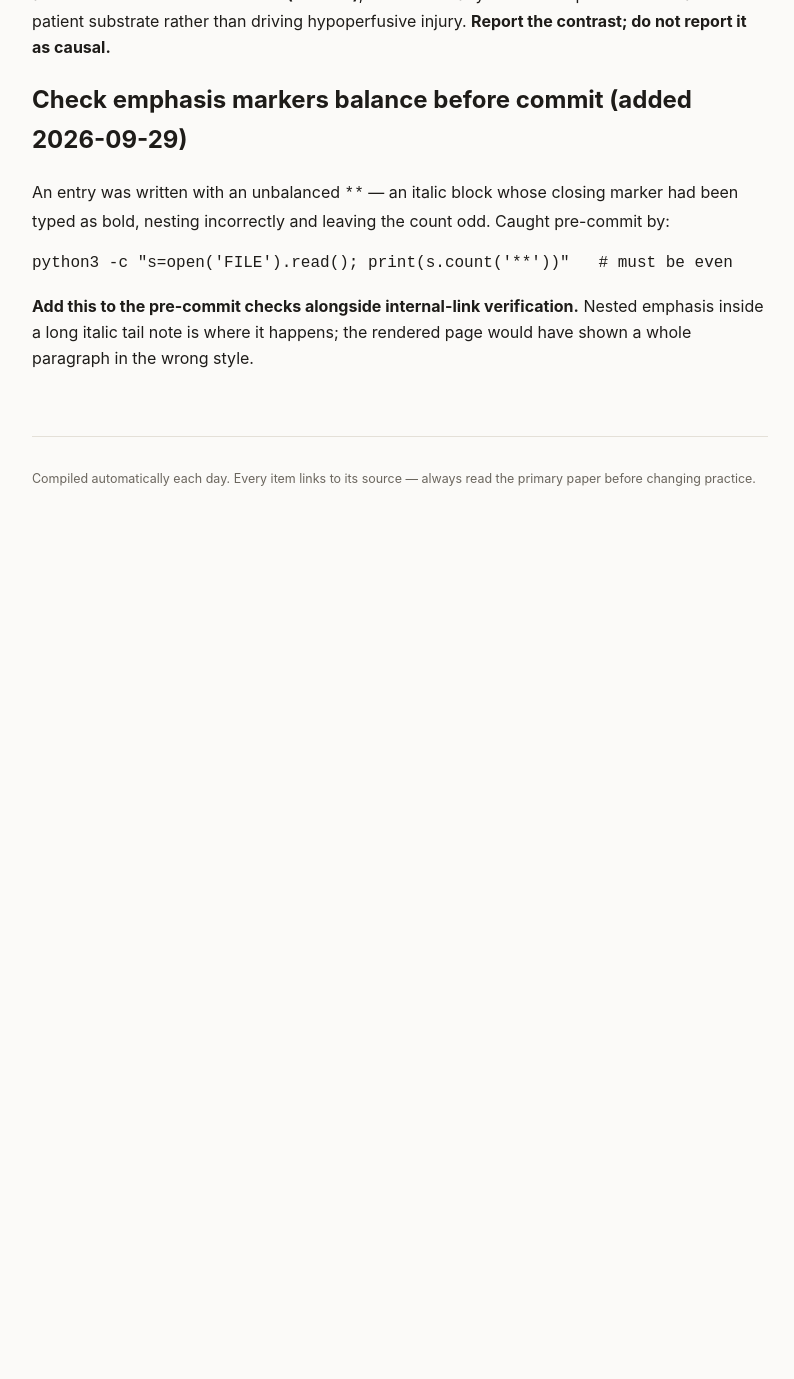
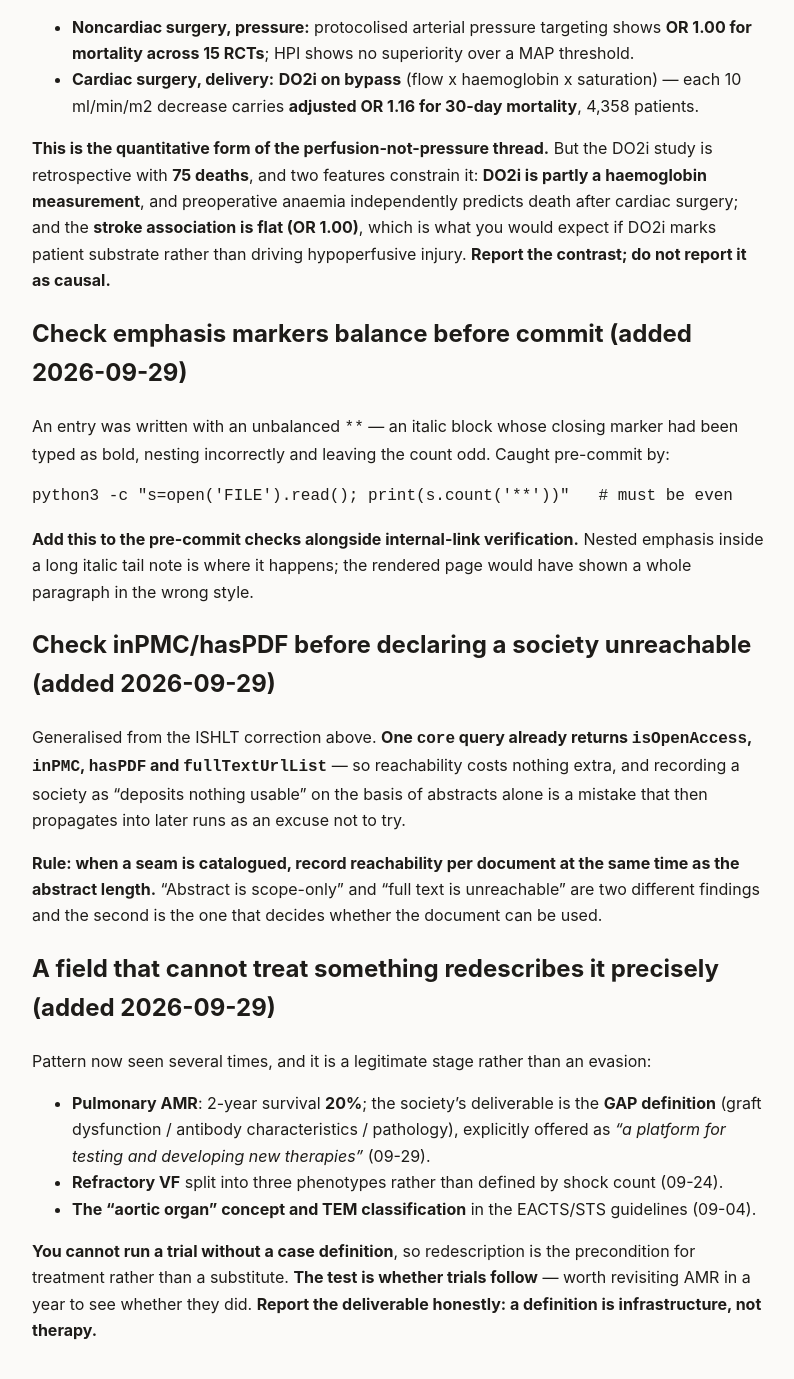
Before and after one commit to nicusilviuu/medical-literature, a Jekyll site: the page built from claude/source-notes.md, in a window 1280 px wide and 1400 px high, scrolled down 37306 px. Shown: the top 1379 px of the window, without its empty margins (240-1034 px from the left). Built offline with Jekyll 4.4.1, drawn with Linux system fonts in a browser that asks for light colours; our own code applies the rules of GitHub Pages for plain Markdown files; before the commit the page ends 37872 px from its top, so only the background shows below that; some of the changed text lies outside the part shown.

Commit message:
Add 2026-09-29 guidelines watch; ISHLT seam closed, own rule corrected
An informative nil return for the first time in a week: the French and society
sweeps both returned zero across a populated window (1,449 / 989 / 1,679
records for 26-28 September), so unlike the stall days these are real
negatives.

The day closes the ISHLT seam with three documents. The pulmonary
antibody-mediated rejection statement leads on its own number - a two-year
survival of 20% - and what the society produced in response is a definition,
the three-axis GAP framework, offered explicitly as a platform for developing
therapies. The page says plainly that the deliverable is research
infrastructure rather than treatment, and that this is a legitimate stage
rather than an evasion, since a trial needs a case definition; the test is
whether trials follow.

That document also corrects a rule I recorded on 26 September. I wrote that
ISHLT deposits scope-only abstracts, five for five, and prescribed budgeting a
full-text attempt from the outset. This abstract carries real content, and the
record shows inPMC:Y and hasPDF:Y - the first ISHLT document here whose full
text is reachable. The source note has been amended rather than left to
mislead a future run, and generalised: reachability fields come back in the
same core query as the abstract, so record them together, because "abstract is
scope-only" and "full text is unreachable" are different findings and the
second decides whether a document can be used.

Also the first consensus anywhere on referral and selection of paediatric lung
transplant candidates - notable mainly for having not existed until October
2025, in a decision most referring clinicians make once in a career - and the
short telomere syndrome statement, whose perioperative relevance (marrow and
hepatic involvement in a patient listed for a lung) is flagged as my inference
rather than the document's claim. Both are inPMC:N with no recommendation read.

And a CDH haemodynamic management consensus reported with its preprint status
stated three times: 20 statements on physiology-based phenotyping and
phenotype-based vasoactive management, which is this month's adult theme
arriving in neonatal intensive care, but built partly on a national practice
survey where evidence was insufficient.

Co-Authored-By: Claude Opus 5 <noreply@anthropic.com>
Claude-Session: https://claude.ai/code/session_01T5ivnnDnrzDTzAtfHdiCMS

```diff
--- a/claude/source-notes.md
+++ b/claude/source-notes.md
@@ -1116,8 +1116,16 @@ Every ISHLT document this archive has covered gives scope and withholds recommen
 - **Paediatric heart failure guidelines, update from 2014** (sent 09-26) — **a two-sentence abstract
   for an eleven-year update**, saying only that "interval advancements" were incorporated
 
-**This is a property of the society's output, not bad luck.** Add ISHLT to the list of bodies whose
-abstracts never carry recommendations: ERC sections, AHA/ACC long-form statements, SECTCV/SEDAR, SPAQI,
+**AMENDED 2026-09-29 — this was too strong.** The **pulmonary antibody-mediated rejection scientific
+statement** (10.1016/j.healun.2026.04.019, sent 09-29) breaks the pattern twice: its abstract carries
+**real content** (2-year survival of 20%, the three axes of the GAP definition, the method), and its
+record shows **`inPMC: Y` and `hasPDF: Y`** — **the first ISHLT document in this archive whose full text
+is reachable.** So: **most ISHLT abstracts are scope-only, but check `inPMC`/`hasPDF` on every one
+rather than assuming.** The other two sent that day (paediatric lung transplant referral, short telomere
+syndrome) were both `inPMC: N`, so the tendency is real — it is just not absolute.
+
+**The original note, which still holds as a tendency:** add ISHLT to the list of bodies whose
+abstracts usually do not carry recommendations: ERC sections, AHA/ACC long-form statements, SECTCV/SEDAR, SPAQI,
 DAS 2025, and — worse still, depositing nothing at all — the Healthcare Infection Society.
 
 **Practical consequence: for ISHLT, budget a full-text attempt from the outset** rather than expecting
@@ -1406,3 +1414,29 @@ python3 -c "s=open('FILE').read(); print(s.count('**'))"   # must be even
 **Add this to the pre-commit checks alongside internal-link verification.** Nested emphasis inside a
 long italic tail note is where it happens; the rendered page would have shown a whole paragraph in the
 wrong style.
+
+## Check inPMC/hasPDF before declaring a society unreachable (added 2026-09-29)
+
+Generalised from the ISHLT correction above. **One `core` query already returns `isOpenAccess`, `inPMC`,
+`hasPDF` and `fullTextUrlList`** — so reachability costs nothing extra, and recording a society as
+"deposits nothing usable" on the basis of abstracts alone is a mistake that then propagates into later
+runs as an excuse not to try.
+
+**Rule: when a seam is catalogued, record reachability per document at the same time as the abstract
+length.** "Abstract is scope-only" and "full text is unreachable" are two different findings and the
+second is the one that decides whether the document can be used.
+
+## A field that cannot treat something redescribes it precisely (added 2026-09-29)
+
+Pattern now seen several times, and it is a legitimate stage rather than an evasion:
+
+- **Pulmonary AMR**: 2-year survival **20%**; the society's deliverable is the **GAP definition**
+  (graft dysfunction / antibody characteristics / pathology), explicitly offered as *"a platform for
+  testing and developing new therapies"* (09-29).
+- **Refractory VF** split into three phenotypes rather than defined by shock count (09-24).
+- **The "aortic organ" concept and TEM classification** in the EACTS/STS guidelines (09-04).
+
+**You cannot run a trial without a case definition**, so redescription is the precondition for
+treatment rather than a substitute. **The test is whether trials follow** — worth revisiting AMR in a
+year to see whether they did. **Report the deliverable honestly: a definition is infrastructure, not
+therapy.**
```
Also changed, not shown: _guidelines/2026-09-29.md (added, +224 -0 lines), claude/outstanding.md (+32 -0 lines).
